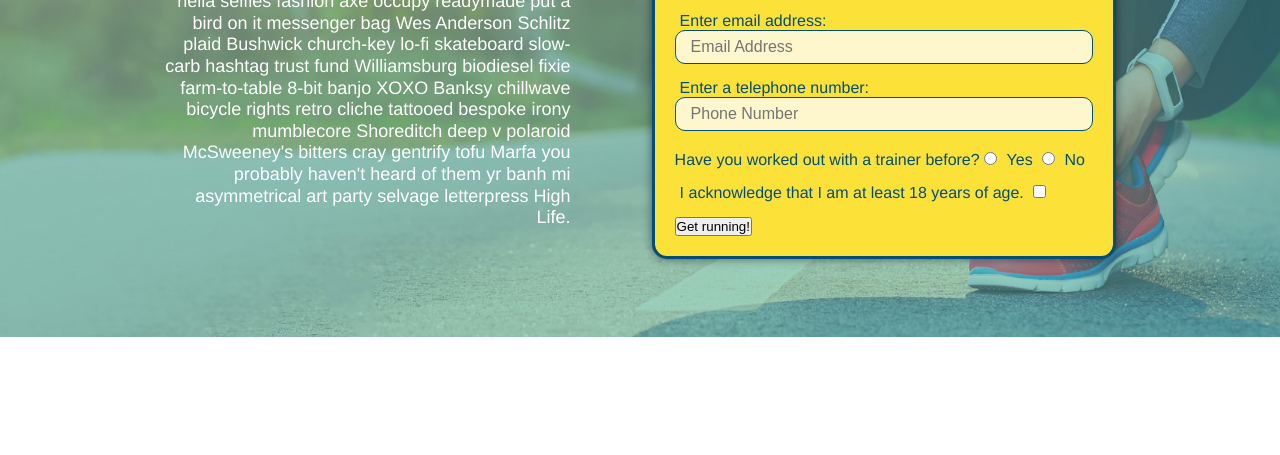
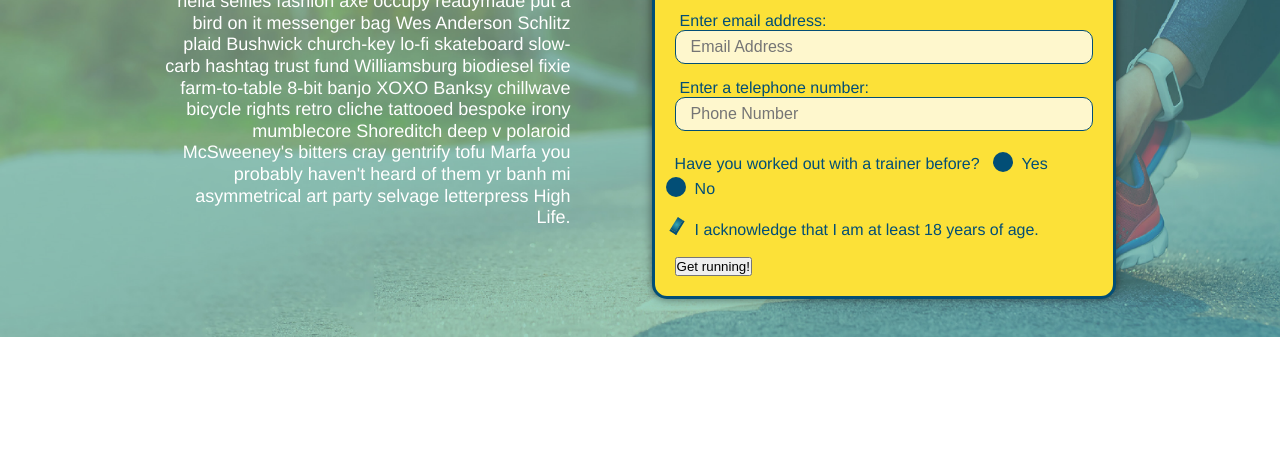
Before and after one commit to deandriasimmons9/run-buddy, a plain HTML site: page index.html in a window 1280 px wide. Shown: the part 345-800 px from the top of the page. Drawn offline with Linux system fonts and the light colour scheme.

Commit message:
final css touches

```diff
--- a/assets/css/style.css
+++ b/assets/css/style.css
@@ -1,3 +1,8 @@
+:root {
+    --primary-color: #fce138;
+    --secondary-color: #024e76;
+    --tertiary-color: #39a6b2;
+  }
 * {
     margin: 0;
     padding: 0;
@@ -24,6 +29,7 @@ body {
       display: flex;
       justify-content: space-between;
       flex-wrap: wrap;
+      z-index: 9999;
   }
   header h1 {
     font-weight: bold;
@@ -469,3 +475,48 @@ body {
     .step:last-child {
         border-bottom: none;
 }
+.checkbox-wrapper input, .radio-wrapper input {
+    opacity: 0;
+}
+.checkbox-wrapper label, .radio-wrapper label {
+    position: relative;
+    left: 10px;
+    margin: 10px;
+    line-height: 1.6;
+}
+.checkbox-wrapper label ::before, .radio-wrapper label ::before {
+    content: "";
+    height: 20px;
+    width: 20px;
+    background: rgba(255, 255, 255, 0.75);
+    border: 1px solid #024e76;
+    position: absolute;
+    top: -4px;
+    left: -30px;
+}
+.radio-wrapper label::before {
+    border-radius: 50%;
+}
+.radio-wrapper label::after {
+    content: "";
+    width: 20px;
+    height: 20px;
+    border-radius: 50%;
+    background: #024e76;
+    position: absolute;
+    left: -29px;
+    top: -3px;
+}
+
+.checkbox-wrapper label::after {
+    content: "";
+    height: 6px;
+    width: 14px;
+    border-left: 2px solid #024e76;
+    border-bottom: 2px solid #024e76;
+    position: absolute;
+    left: -26px;
+    top: 1px;
+    transform: rotate(-58deg);
+    background-image: radial-gradient(circle, #39a6b2, #024e76);
+}
--- a/index.html
+++ b/index.html
@@ -60,16 +60,22 @@
                 <input type="text" placeholder="Phone Number" name="phone" id="phone" class="form-input">
                 <p>
                     Have you worked out with a trainer before?
+                    <span class="radio-wrapper">
                     <input type="radio" name="trainer-confirm" id="trainer-yes" />
                     <label for="trainer-yes">Yes</label>
+                    </span>
+                    <span class="radio-wrapper">
                     <input type="radio" name="trainer-confirm" id="trainer-no" />
                     <label for="trainer-no">No</label>
+                    </span>
                 </p>
                 <p>
+                    <span class="checkbox-wrapper">
                     <label for="checkbox">
                         I acknowledge that I am at least 18 years of age.
                     </label>
                     <input type="checkbox" name="age-confirm" id="checkbox" />
+                    </span>
                 </p>
                 <button type="submit">
                     Get running!
```
